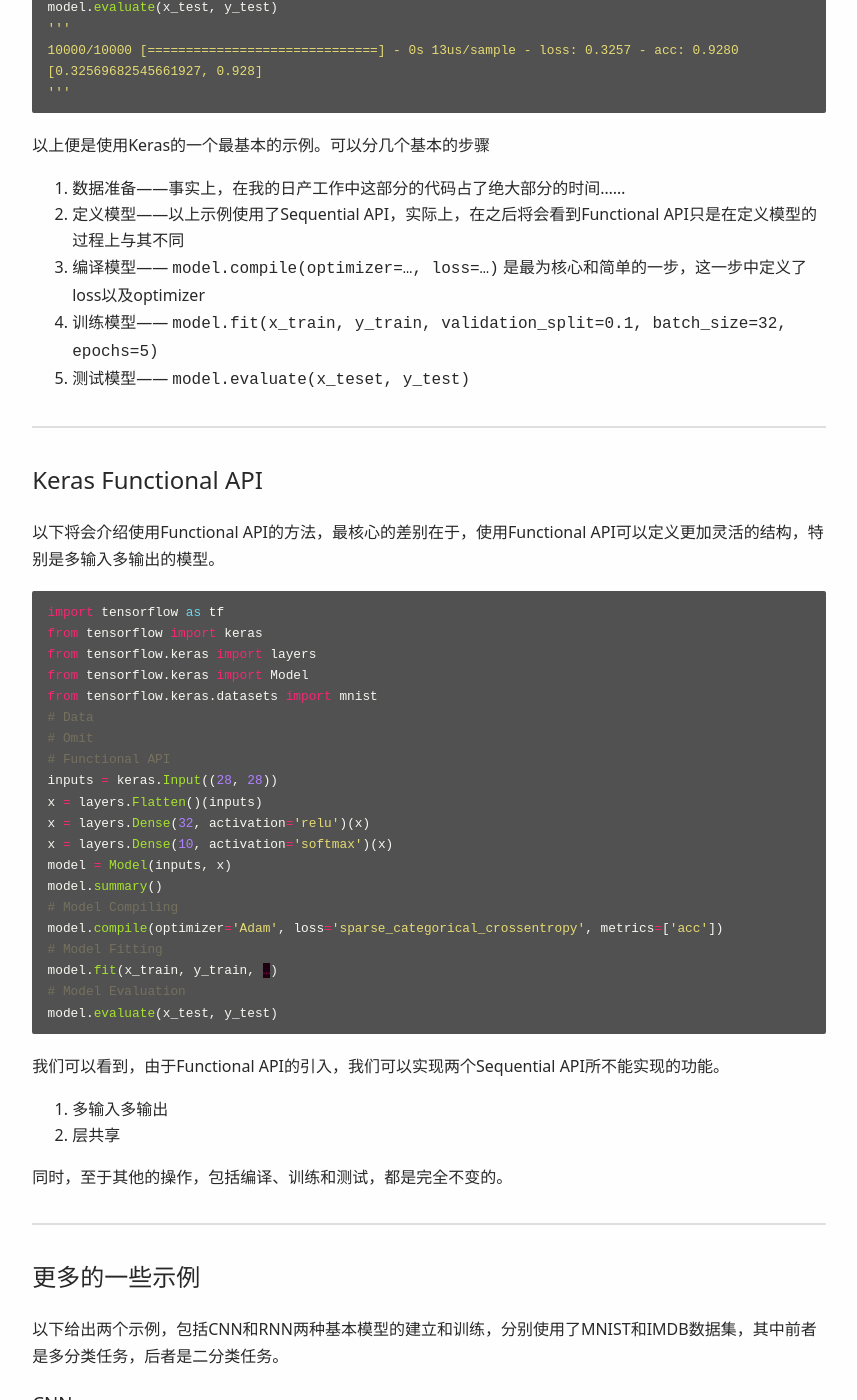
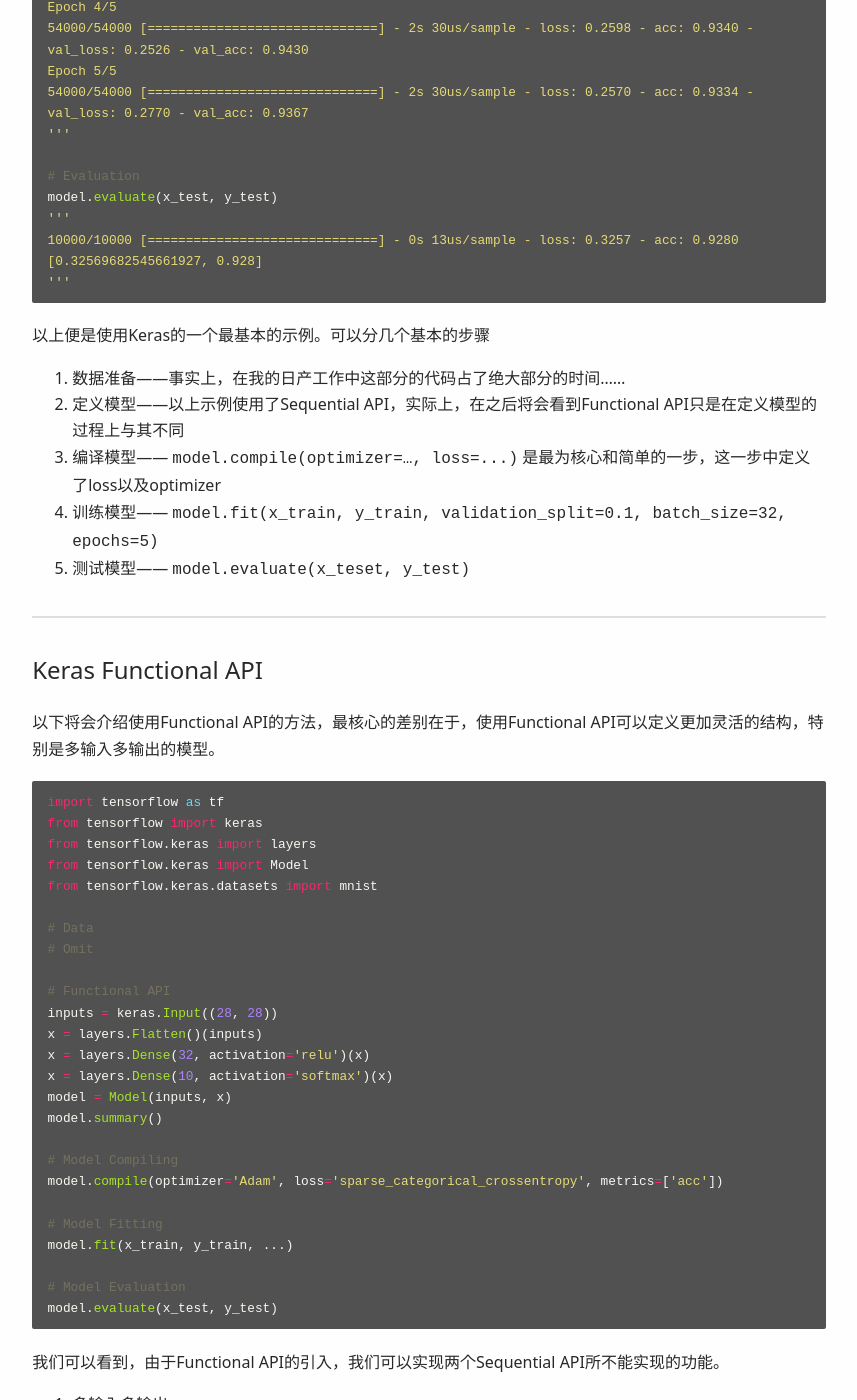
Before and after one commit to ZhaoZeyu1995/ZhaoZeyu1995.github.io, a Jekyll site: the page built from _posts/2019-11-07-TensorFlow和Keras简介.md, in a window 1280 px wide and 1400 px high, scrolled down 4079 px. Shown: the whole window, without its empty margins (211-1068 px from the left). Built offline with Jekyll 4.4.1, drawn with Linux system fonts in a browser that asks for light colours; our own code applies the rules of GitHub Pages for plain Markdown files; some of the changed text lies outside the part shown.

Commit message:
Modifications

````diff
--- a/_posts/2019-11-07-TensorFlow和Keras简介.md
+++ b/_posts/2019-11-07-TensorFlow和Keras简介.md
@@ -38,9 +38,13 @@ date:       2019-11-07
 详细信息可以查看TensorFlow的官方网站
 
 ```shell
-pip install tensorflow # CPU version
+# CPU version
+pip install tensorflow
+
 # Or
-pip install tensorflow-gpu # GPU version
+
+# GPU version
+pip install tensorflow-gpu
 ```
 
 ****
@@ -71,6 +75,7 @@ isinstance(layer, keras.layers.Layer)
 model = keras.Sequential()
 isinstance(model, tf.keras.models.Model)
 # True
+
 isinstance(model, tf.keras.Model)
 # True
 ```
@@ -88,6 +93,7 @@ import tensorflow as tf
 from tensorflow import keras
 from tensorflow.keras import layers
 from tensorflow.keras.datasets import mnist
+
 # Data
 (x_train, y_train), (x_test, y_test) = mnist.load_data()
 
@@ -101,6 +107,7 @@ x_test.shape # (10000, 28, 28)
 
 
 y_test.shape # (10000,)
+
 # Model
 model = keras.Sequential()
 model.add(layers.Dense(32, activation='relu', input_shape=(784,)))
@@ -120,6 +127,7 @@ Non-trainable params: 0
 _________________________________________________________________
 '''
 model.compile(optimizer='Adam', loss='sparse_categorical_crossentropy', metrics=['acc'])
+
 # Train
 x_train = x_train.reshape((60000, 784))
 x_test = x_test.reshape((10000, 784))
@@ -137,6 +145,7 @@ Epoch 4/5
 Epoch 5/5
 54000/54000 [==============================] - 2s 30us/sample - loss: 0.2570 - acc: 0.9334 - val_loss: 0.2770 - val_acc: 0.9367
 '''
+
 # Evaluation
 model.evaluate(x_test, y_test)
 '''
@@ -149,7 +158,7 @@ model.evaluate(x_test, y_test)
 
 1.  数据准备——事实上，在我的日产工作中这部分的代码占了绝大部分的时间……
 2. 定义模型——以上示例使用了Sequential API，实际上，在之后将会看到Functional API只是在定义模型的过程上与其不同
-3. 编译模型—— `model.compile(optimizer=…, loss=…)` 是最为核心和简单的一步，这一步中定义了loss以及optimizer
+3. 编译模型—— `model.compile(optimizer=…, loss=...)` 是最为核心和简单的一步，这一步中定义了loss以及optimizer
 4. 训练模型—— `model.fit(x_train, y_train, validation_split=0.1, batch_size=32, epochs=5)`
 5. 测试模型—— `model.evaluate(x_teset, y_test)`
 
@@ -165,8 +174,10 @@ from tensorflow import keras
 from tensorflow.keras import layers
 from tensorflow.keras import Model
 from tensorflow.keras.datasets import mnist
+
 # Data
 # Omit
+
 # Functional API
 inputs = keras.Input((28, 28))
 x = layers.Flatten()(inputs)
@@ -174,10 +185,13 @@ x = layers.Dense(32, activation='relu')(x)
 x = layers.Dense(10, activation='softmax')(x)
 model = Model(inputs, x)
 model.summary()
+
 # Model Compiling
 model.compile(optimizer='Adam', loss='sparse_categorical_crossentropy', metrics=['acc'])
+
 # Model Fitting
-model.fit(x_train, y_train, …)
+model.fit(x_train, y_train, ...)
+
 # Model Evaluation
 model.evaluate(x_test, y_test)
 ```
@@ -204,8 +218,10 @@ from tensorflow import keras
 from tensorflow.keras import layers
 from tensorflow.keras import Model
 from tensorflow.keras.datasets import mnist
+
 # Data
 # Omit
+
 # Model
 inputs = keras.Input((28, 28))
 x = layers.Conv2D(32, 3, activation='relu')(inputs)
@@ -256,6 +272,7 @@ model.evaluate(x_test, y_test)
 
 ```python
 model.save('path/to/save/') # .hdf5 file the whole model
+
 model.save_weights('path/to/save') # .hdf5 file only the weights
 ```
 ### 模型加载
@@ -264,7 +281,7 @@ from tensorflow.keras.models import load_model
 model = load_model('path/to/save')
 
 # Or from weights
-model = create_model(…)
+model = create_model(...)
 model.load_weights('path/to/save')
 ```
 
````
